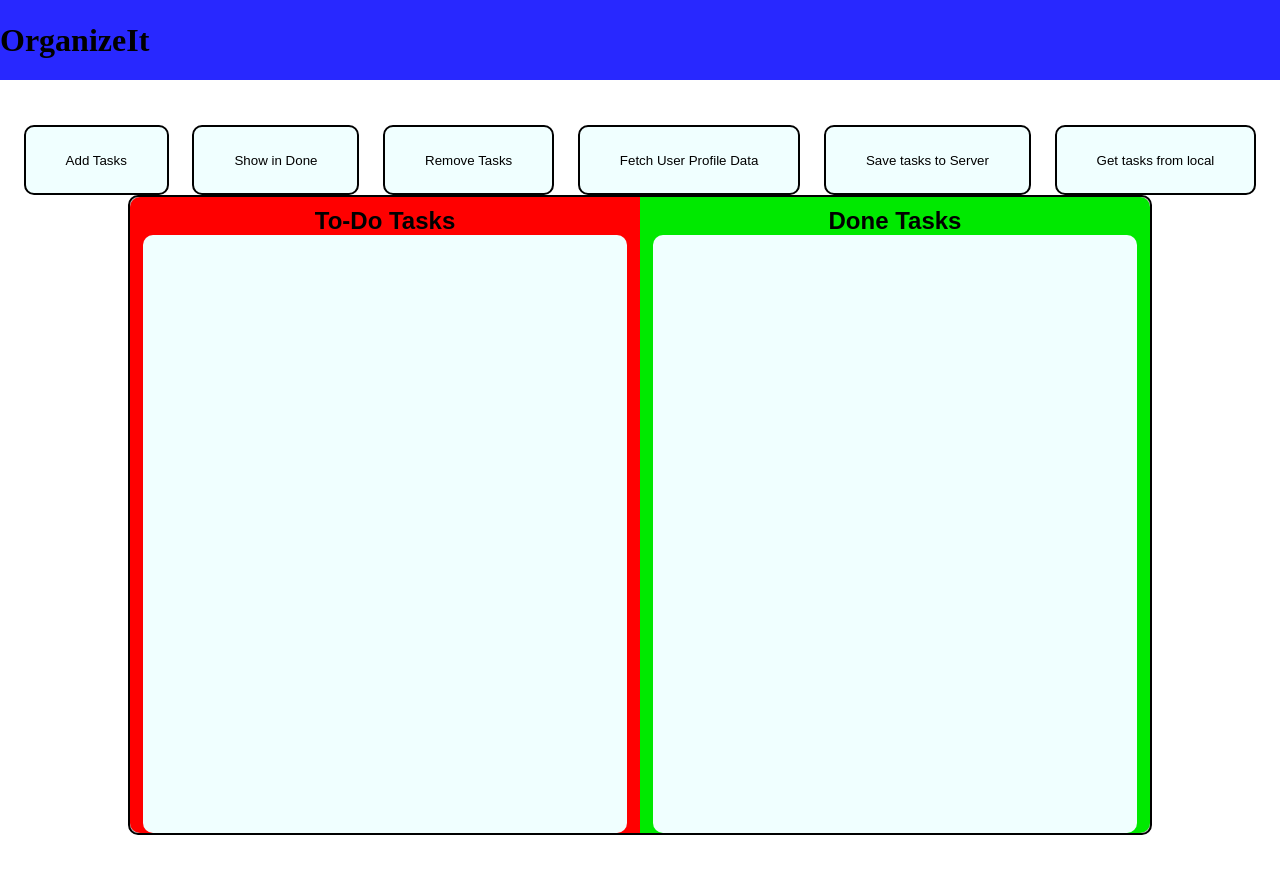
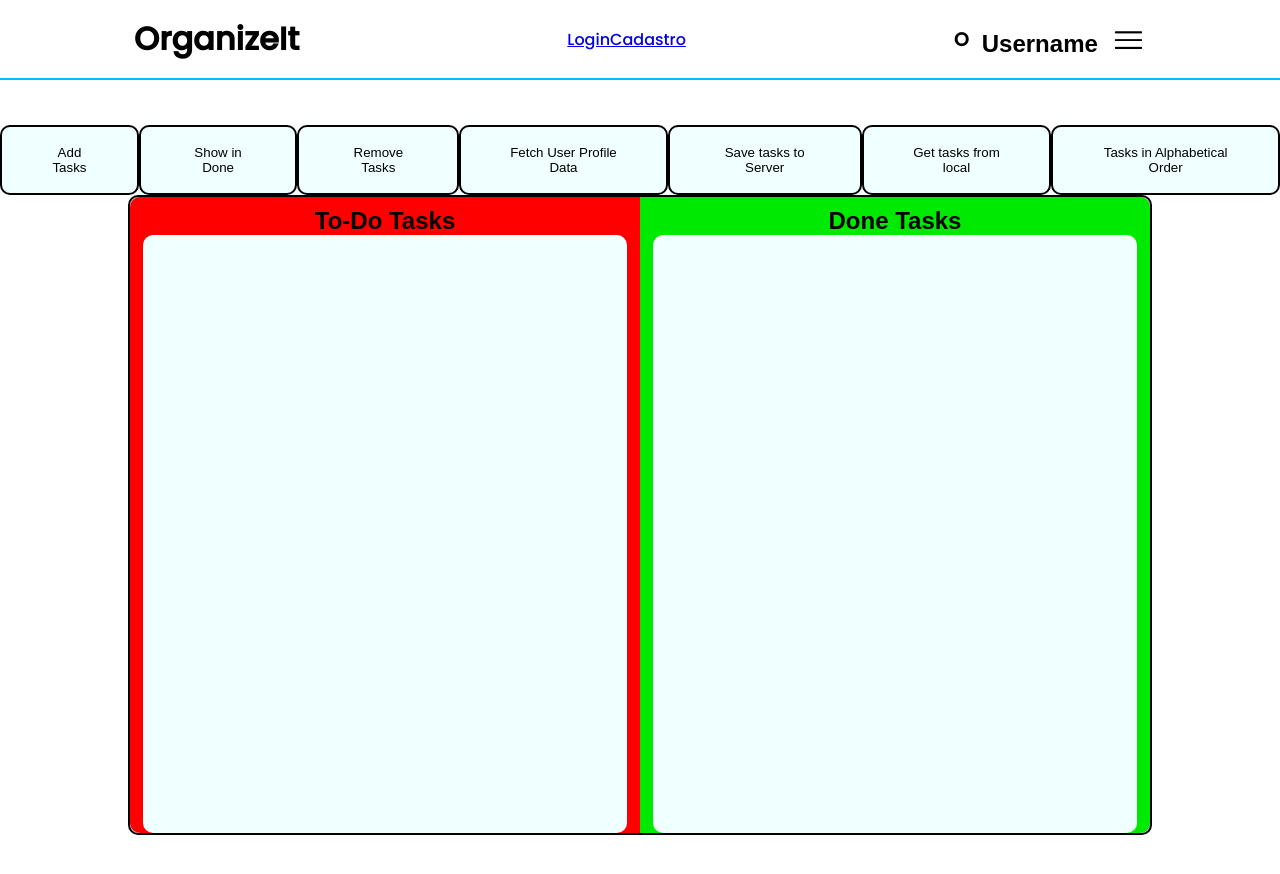
Before and after one commit to Ynnodev/organizeIt---To-Do-List-App, a plain HTML site: page MainScreen/index.html in a window 1280 px wide. Drawn offline with Linux system fonts and the light colour scheme.

Commit message:
header added, sort tasks feature added

```diff
--- a/LoginScreen/LoginScreen.js
+++ b/LoginScreen/LoginScreen.js
@@ -1,2 +1,6 @@
 const loginBtn = document.getElementById('loginBtn');
 const form = document.querySelector('form');
+
+form.addEventListener('submit', function(event){
+    event.preventDefault();
+});
--- a/MainScreen/index.html
+++ b/MainScreen/index.html
@@ -14,6 +14,17 @@
                 <div class="logo-sec">
                     <h1>Organize<label>It</label></h1>
                 </div>
+                <div class="main-links">
+                    <nav class="navbar">
+                        <a href="#"><div>Login</div></a>
+                        <a href="#"><div>Cadastro</div></a>
+                    </nav>
+                </div>
+                <div class="user-info">
+                    <h3>O</h3>
+                    <h2>Username</h2>
+                    <img src="../images/3bars.png" width="35px" height="35px">
+                </div>
             </div>
         </div>
     </header>
@@ -29,6 +40,7 @@
                     <button id="userPD">Fetch User Profile Data</button>
                     <button id="saveToServer">Save tasks to Server</button>
                     <button id="getFromLocal">Get tasks from local</button>
+                    <button id="alphOrder">Tasks in Alphabetical Order</button>
                 </div>
 
                 <div class="to-do-list">
--- a/MainScreen/script.js
+++ b/MainScreen/script.js
@@ -4,6 +4,7 @@ const showInDoneBtn = document.getElementById('showInDone');
 const userPDBtn = document.getElementById('userPD');
 const getFromLocalBtn = document.getElementById('getFromLocal');
 const saveToServerBtn = document.getElementById('saveToServer');
+const alphOrderBtn = document.getElementById('alphOrder');
 const ulToDo = document.getElementById('ulToDo');
 const ulDone = document.getElementById('ulDone');
 
@@ -161,6 +162,15 @@ getFromLocalBtn.addEventListener('click', function(){
             })
 });
 
+alphOrderBtn.addEventListener('click', function(){
+    const tasks = JSON.parse(localStorage.getItem('tasks')) || [];
+    const sortedTasks = tasks.sort((a, b) => a.localeCompare(b))
+    ulToDo.innerHTML = "";
+    sortedTasks.forEach(task => {
+        createTask(task);
+    })
+});
+
 function fetchUserProfileData(userID){
     return new Promise((resolve, reject) => {
         const users = [
@@ -201,7 +211,10 @@ userPDBtn.addEventListener('click', function(){
 });
 
 function saveTasksToLocalStorage(){
-    const tasks = Array.from(ulToDo.querySelectorAll('li .task')).map(task => task.textContent.replace('Remove Task', '').trim())
+    const tasks = Array.from(ulToDo.querySelectorAll('li .task')).map(task => task.textContent
+        .replace('Remove Task', '')
+        .replace('Set Reminder', '')
+        .trim())
     localStorage.setItem('tasks', JSON.stringify(tasks));
 }
 
@@ -233,6 +246,12 @@ const cart = [
     }
 ]
 
+const total = cart.reduce((total, item) => {
+    return total + item.price;
+}, 0)
+
+console.log(total);
+
 const longestWord = words.reduce((longest, current) => {
     if (current.length > longest){
         return current;
--- a/MainScreen/style.css
+++ b/MainScreen/style.css
@@ -1,23 +1,57 @@
-:root{
-    -clr-cool-blue: #00BFFF;
+@font-face{
+    src: url(../fonts/poppins/Poppins-Regular.ttf);
+    font-family: Poppins-R;
 }
 
-.header{
-    width: 100%;
-    height: 80px;
-    display: flex;
-    align-items: center;
-    background-color: rgb(40, 40, 255);
-}
-
-.header-content{
-
+@font-face{
+    src: url(../fonts/poppins/Poppins-Medium.ttf);
+    font-family: Poppins-M;
 }
 
 *{
     box-sizing: border-box;
     margin: 0px;
     padding: 0px;
+}
+
+:root{
+    -clr-cool-blue: #00BFFF;
+}
+
+.header{
+    font-family: Poppins-M;
+    width: 100%;
+    height: 80px;
+    display: flex;
+    justify-content: center;
+    align-items: center;
+    background-color: white;
+    border-bottom: 2px solid #00BFFF;
+}
+
+.header-content{
+    width: 100%;
+    height: 100%;
+    display: flex;
+    justify-content: space-around;
+    align-items: center;
+}
+
+
+.navbar{
+    width: 100%;
+    height: 100%;
+    display: flex;
+    justify-content: space-between;
+}
+
+.user-info{
+    width: 15%;
+    height: 100%;
+    display: flex;
+    justify-content: space-between;
+    align-items: center;
+    background-color: white;
 }
 
 .main-div{
```
Also changed, not shown: LoginScreen/LoginScreen.html (+1 -1 lines), images/3bars.png (added).
